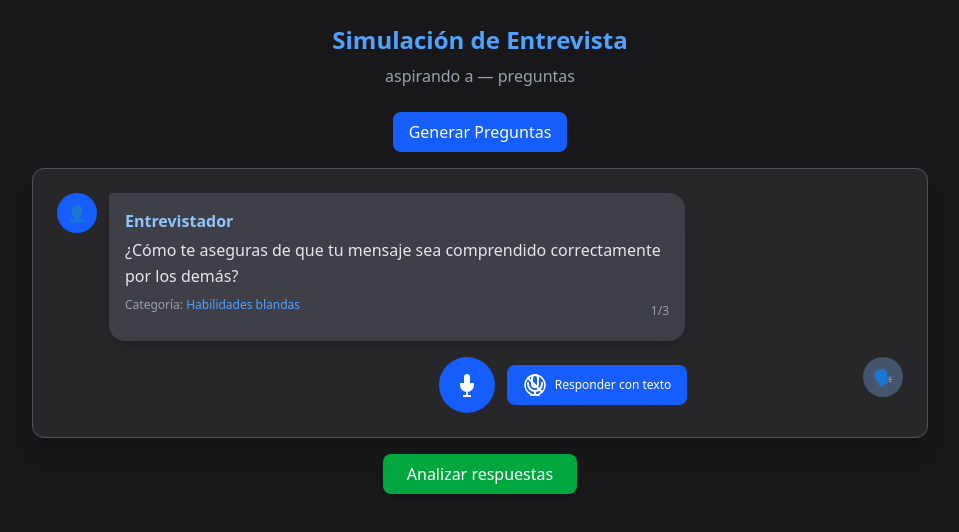
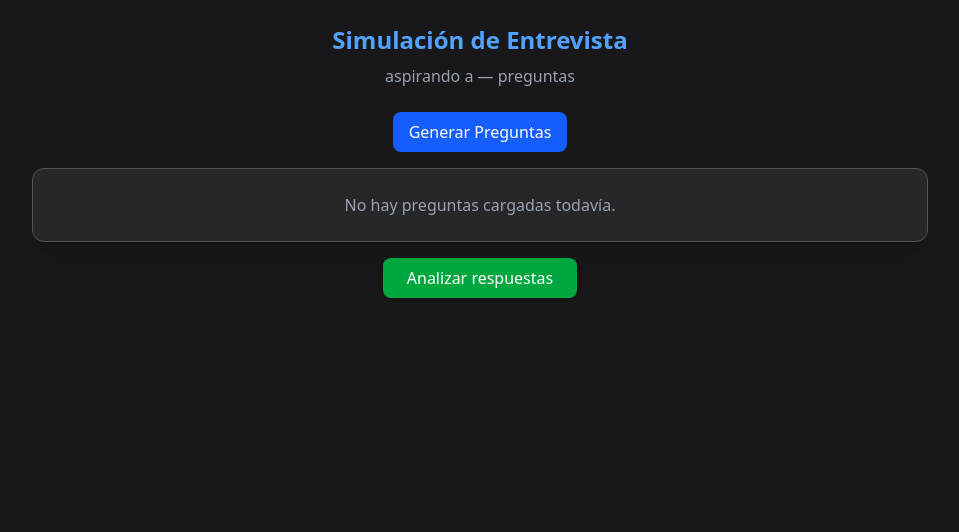
Before and after one commit to Alejoso/TrainerView, a Next.js app: page /interviewChat in a window 1280 px wide. Shown: the top 532 px of the page, without its empty margins (160-1119 px from the left). Built offline with nearby package versions, Linux system fonts and the light colour scheme.

Commit message:
Commit the default questions

```diff
--- a/src/app/interviewChat/page.tsx
+++ b/src/app/interviewChat/page.tsx
@@ -216,31 +216,31 @@ function interviewChat() {
 
 
     // Preguntas por defecto para evitar gasto de tokens
-    const defaultQuestions = [
-        {
-            "id": 1,
-            "textoPregunta": "¿Cómo te aseguras de que tu mensaje sea comprendido correctamente por los demás?",
-            "categoria": "Habilidades blandas",
-            "respuestaIdeal": "Verifico que el mensaje haya sido entendido correctamente utilizando retroalimentación, reformulaciones y adaptando el lenguaje al interlocutor.",
-            "tipoRespuesta": "audio"
-          },
-          {
-            "id": 2,
-            "textoPregunta": "Describe una situación en la que tuviste que comunicar una idea difícil. ¿Cómo lo manejaste?",
-            "categoria": "Habilidades blandas",
-            "respuestaIdeal": "Preparé el mensaje con anticipación, utilicé un enfoque empático y aseguré un entorno adecuado para facilitar una comunicación efectiva.",
-            "tipoRespuesta": "audio"
-          },
-          {
-            "id": 3,
-            "textoPregunta": "¿Qué papel sueles tomar cuando trabajas en equipo?",
-            "categoria": "Habilidades blandas",
-            "respuestaIdeal": "Asumo el rol que sea necesario para el equipo, ya sea liderar, colaborar o apoyar, con el fin de alcanzar los objetivos comunes.",
-            "tipoRespuesta": "audio"
-          }
-    ];
+    // const defaultQuestions = [
+    //     {
+    //         "id": 1,
+    //         "textoPregunta": "¿Cómo te aseguras de que tu mensaje sea comprendido correctamente por los demás?",
+    //         "categoria": "Habilidades blandas",
+    //         "respuestaIdeal": "Verifico que el mensaje haya sido entendido correctamente utilizando retroalimentación, reformulaciones y adaptando el lenguaje al interlocutor.",
+    //         "tipoRespuesta": "audio"
+    //       },
+    //       {
+    //         "id": 2,
+    //         "textoPregunta": "Describe una situación en la que tuviste que comunicar una idea difícil. ¿Cómo lo manejaste?",
+    //         "categoria": "Habilidades blandas",
+    //         "respuestaIdeal": "Preparé el mensaje con anticipación, utilicé un enfoque empático y aseguré un entorno adecuado para facilitar una comunicación efectiva.",
+    //         "tipoRespuesta": "audio"
+    //       },
+    //       {
+    //         "id": 3,
+    //         "textoPregunta": "¿Qué papel sueles tomar cuando trabajas en equipo?",
+    //         "categoria": "Habilidades blandas",
+    //         "respuestaIdeal": "Asumo el rol que sea necesario para el equipo, ya sea liderar, colaborar o apoyar, con el fin de alcanzar los objetivos comunes.",
+    //         "tipoRespuesta": "audio"
+    //       }
+    // ];
 
-    const [questions, SetQuestions] = useState<any[]>([...defaultQuestions]);
+    const [questions, SetQuestions] = useState<any[]>([]);
 
 
     // Nuevo estado para controlar la pregunta actual
```
